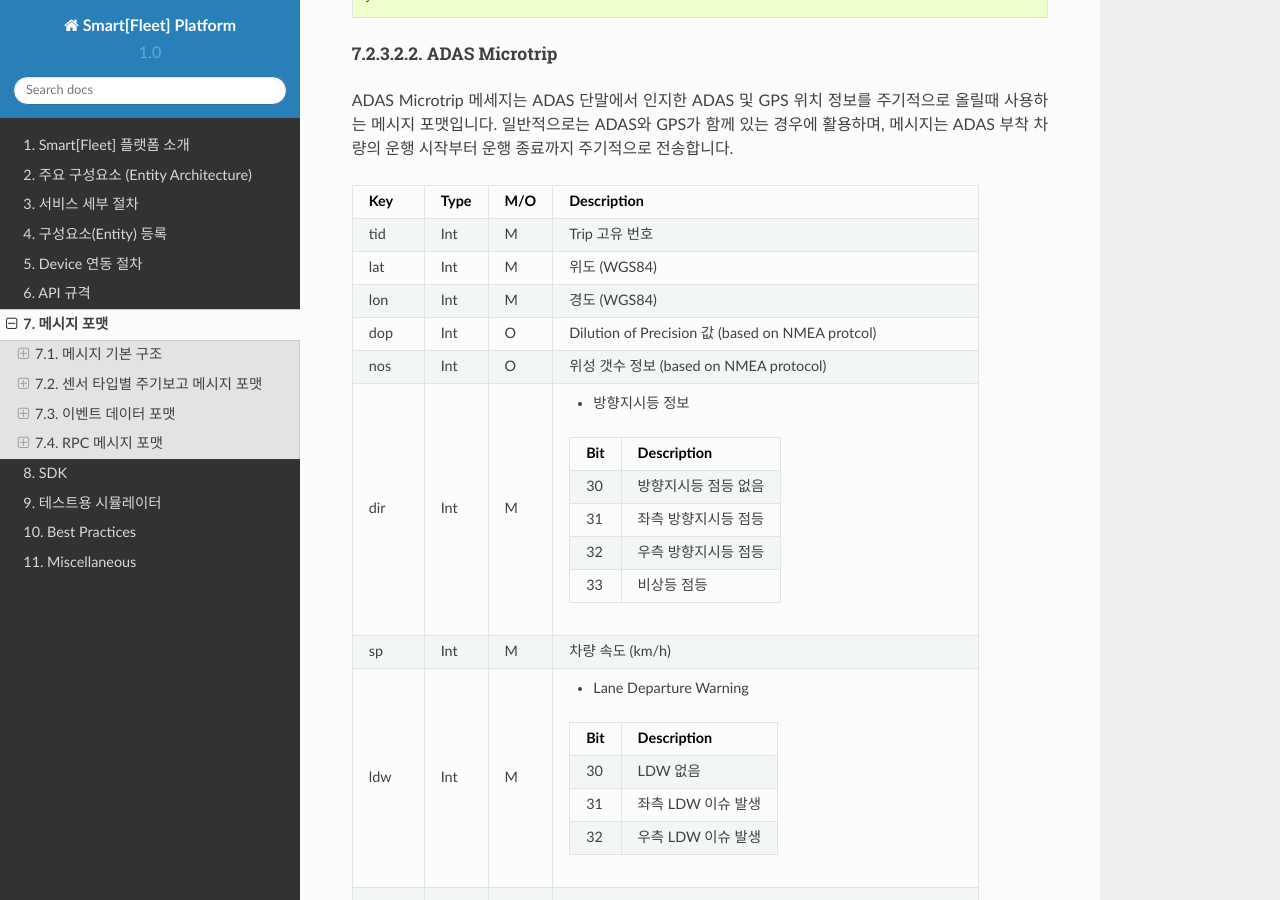
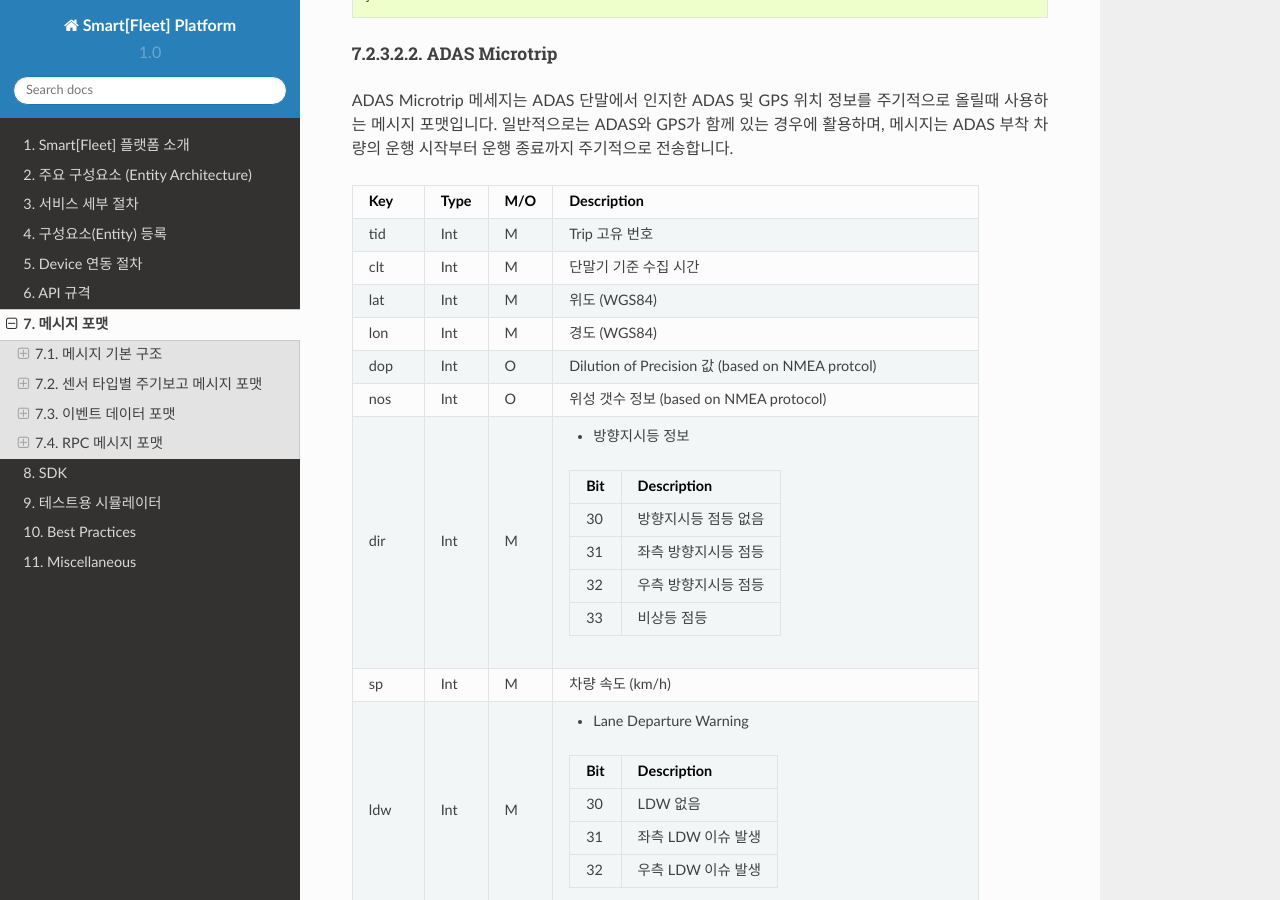
Before and after one commit to skt-smartfleet/web_document, a Sphinx documentation site: the page built from source/message.rst, in a window 1280 px wide and 900 px high, scrolled down 9886 px. Built offline with Sphinx 7.4.7 and the Read the Docs theme 2.0.0, drawn with Linux system fonts in a browser that asks for light colours; some of the changed text lies outside the part shown.

Commit message:
fix clt parameter

```diff
--- a/source/bestpractice.rst
+++ b/source/bestpractice.rst
@@ -1,6 +1,8 @@
 .. |br| raw:: html
 
-   <br />
+
+
+
 
 Best Practices
 =======================================
--- a/source/index.rst
+++ b/source/index.rst
@@ -57,3 +57,5 @@
 +---------+--------------------+----------------------------------------+
 | 1.0.5   | 2018/03/13         | Add DTG Device Message Profile         |
 +---------+--------------------+----------------------------------------+
+| 1.0.6   | 2018/03/16         | Add FOTA Guide Manual                  |
++---------+--------------------+----------------------------------------+
--- a/source/message.rst
+++ b/source/message.rst
@@ -562,6 +562,7 @@
 Key       Type     M/O       Description
 ========  =======  ========  ========================================================
 tid       Int      M         Trip 고유 번호
+clt       Int      M         단말기 기준 수집 시간
 lat       Int      M         위도 (WGS84)
 lon       Int      M         경도 (WGS84)
 dop       Int      O         Dilution of Precision 값 (based on NMEA protcol)
@@ -701,6 +702,7 @@
 Key       Type     M/O       Description
 ========  =======  ========  ========================================================
 tid       Int      M         Trip 고유 번호
+clt       Int      M         단말기 기준 수집 시간
 lat       Int      M         운행 종료 시 위도 (WGS84)
 lon       Int      M         운행 종료 시 경도 (WGS84)
 try       Int      M         - Trip 타입
@@ -722,7 +724,8 @@
             "lon" : 127.114513,
             "lat" : 37.380241,
             "try" : 1,
-            "vlt" : 12.1
+            "vlt" : 12.1,
+            "clt" : 1502391230123
         }
     }
 
--- a/source/preview/_sources/bestpractice.rst.txt
+++ b/source/preview/_sources/bestpractice.rst.txt
@@ -1,6 +1,8 @@
 .. |br| raw:: html
 
-   <br />
+
+
+
 
 Best Practices
 =======================================
```
Also changed, not shown: source/preview/bestpractice.html (+5 -5 lines), 2 other files.
